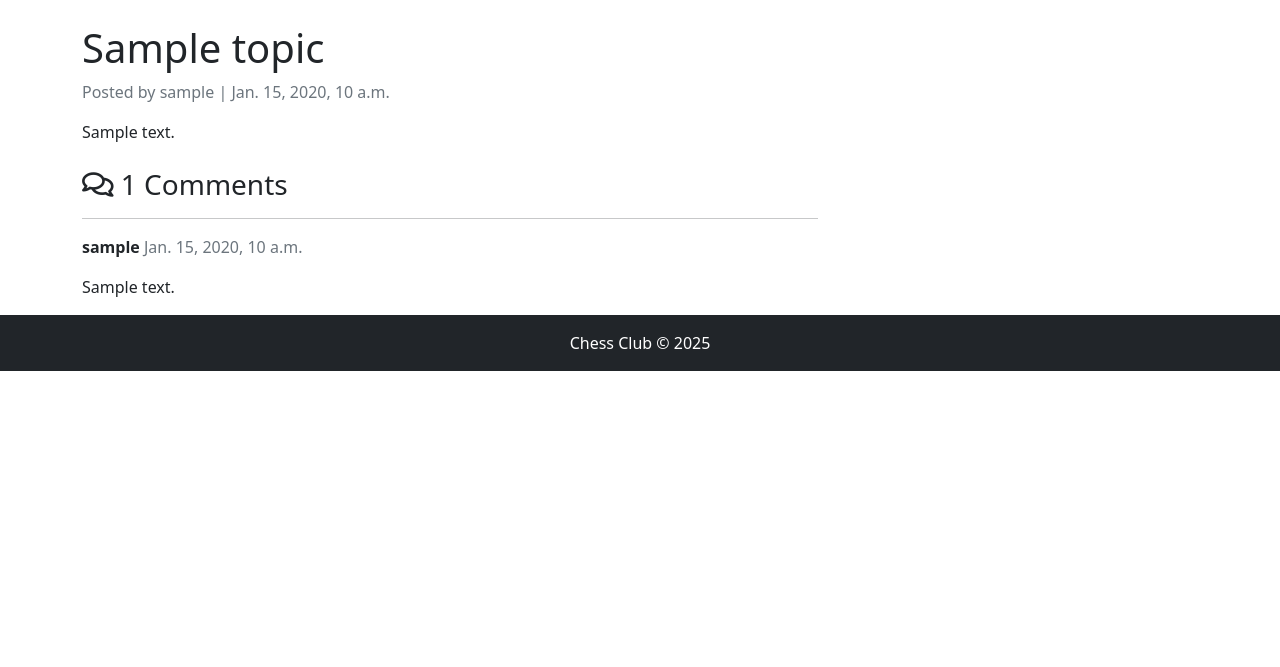
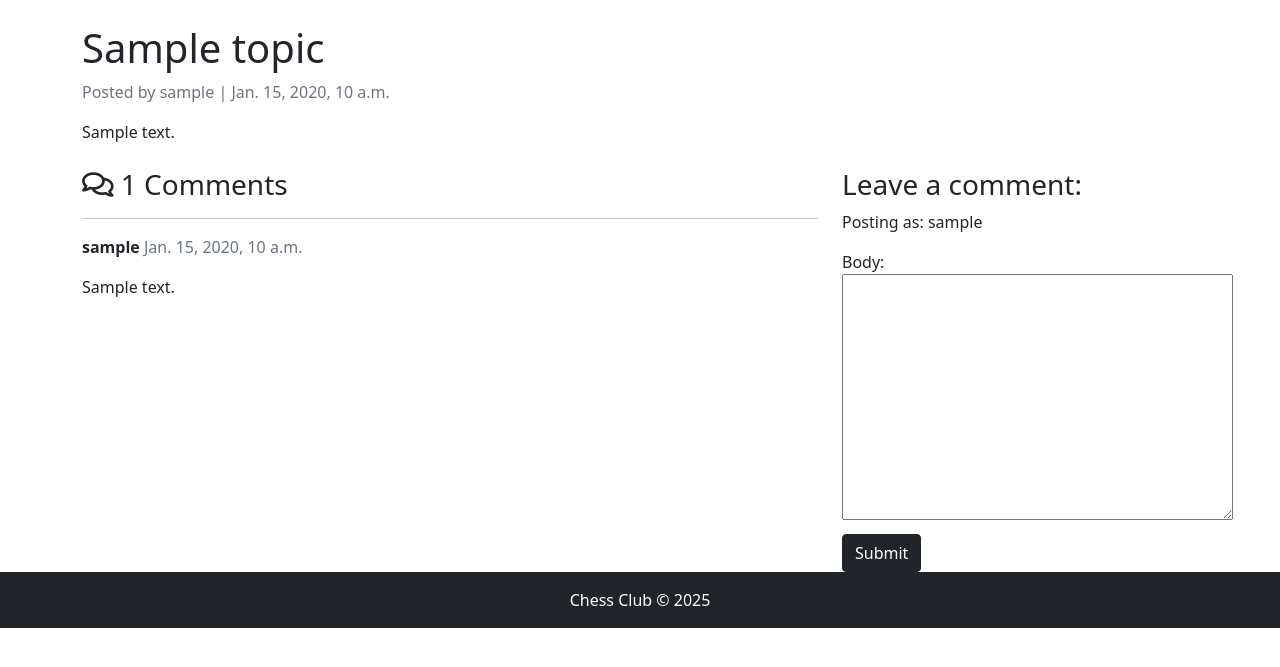
Before and after one commit to freed-man/mp3-chess, a Django app: a page that uses club/templates/club/topic_detail.html in a window 1280 px wide. Shown: the part 56-723 px from the top of the page. Run offline with Django 4.2, Linux system fonts and the light colour scheme; a user stored in the database is signed in; tables that the repository leaves empty hold one stand-in row (values such as "Sample post").

Commit message:
added comment form to topic detail page

```diff
--- /dev/null
+++ b/club/forms.py
@@ -0,0 +1,11 @@
+from django import forms
+from .models import Comment
+
+
+class CommentForm(forms.ModelForm):
+    """
+    Form for users to post a comment on a topic.
+    """
+    class Meta:
+        model = Comment
+        fields = ('body',)
--- a/club/templates/club/topic_detail.html
+++ b/club/templates/club/topic_detail.html
@@ -26,6 +26,19 @@
         <p>No comments yet.</p>
         {% endfor %}
     </div>
+    <div class="col-md-4">
+        {% if user.is_authenticated %}
+        <h3>Leave a comment:</h3>
+        <p>Posting as: {{ user.username }}</p>
+        <form method="post">
+            {{ comment_form }}
+            {% csrf_token %}
+            <button type="submit" class="btn btn-dark mt-2">Submit</button>
+        </form>
+        {% else %}
+        <p>Log in to leave a comment.</p>
+        {% endif %}
+    </div>
 </div>
 
 {% endblock content %}
--- a/club/views.py
+++ b/club/views.py
@@ -1,6 +1,8 @@
 from django.shortcuts import render, get_object_or_404
 from django.views import generic
+from django.contrib import messages
 from .models import Topic, Comment
+from .forms import CommentForm
 
 
 class TopicList(generic.ListView):
@@ -14,12 +16,23 @@ class TopicList(generic.ListView):
 
 def topic_detail(request, slug):
     """
-    Displays a single topic with its comments.
+    Displays a single topic with its comments and comment form.
     """
     queryset = Topic.objects.filter(status=1)
     topic = get_object_or_404(queryset, slug=slug)
     comments = topic.comments.all().order_by("created_on")
     comment_count = topic.comments.count()
+
+    if request.method == "POST":
+        comment_form = CommentForm(data=request.POST)
+        if comment_form.is_valid():
+            comment = comment_form.save(commit=False)
+            comment.user = request.user
+            comment.topic = topic
+            comment.save()
+            messages.add_message(request, messages.SUCCESS, 'Comment posted!')
+
+    comment_form = CommentForm()
 
     return render(
         request,
@@ -28,5 +41,6 @@ def topic_detail(request, slug):
             "topic": topic,
             "comments": comments,
             "comment_count": comment_count,
+            "comment_form": comment_form,
         },
     )
```
